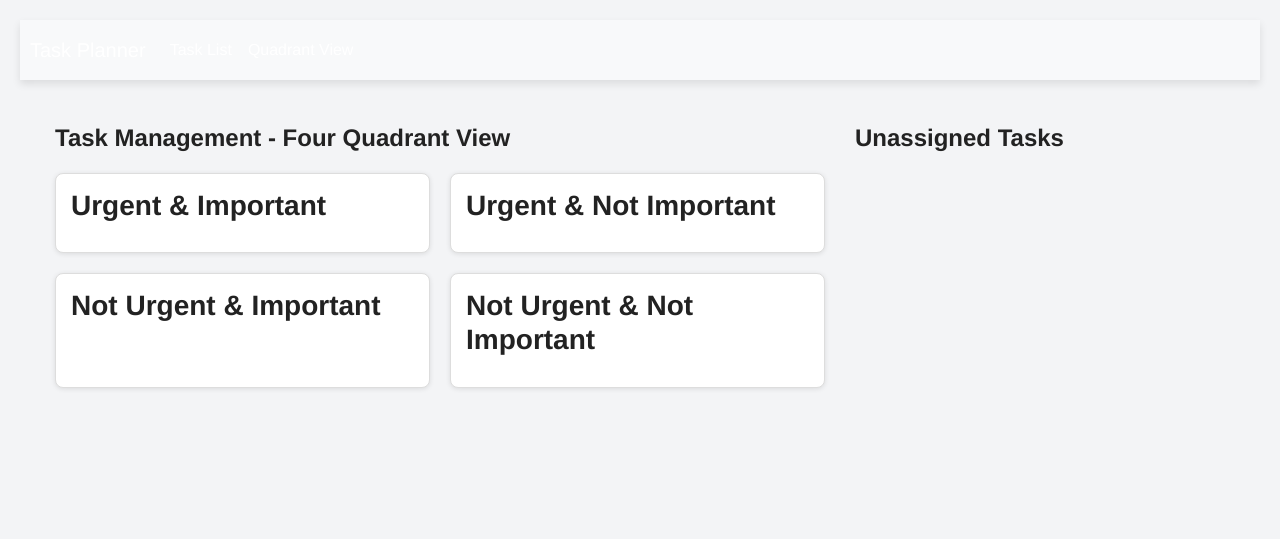
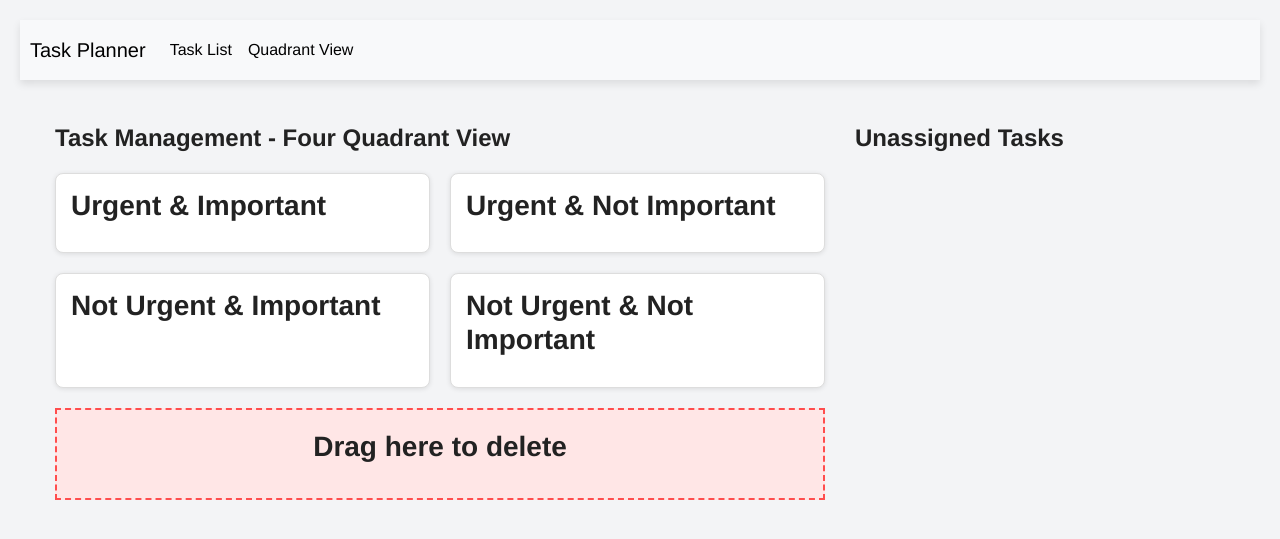
Before and after one commit to DennyOdin/planer-project, a Flask app: page /quadrant_view in a window 1280 px wide. Shown: the top 539 px of the page. Run offline with Flask 3, Linux system fonts and the light colour scheme; some libraries are stand-ins or nearby versions.

Commit message:
Löschen von Aufgaben hinzugefügt in index.html und quad_view.html und draganddrop.js

```diff
--- a/app/routes.py
+++ b/app/routes.py
@@ -74,15 +74,6 @@ def edit_task(task_id):
     flash("Task updated successfully!", "success")
     return redirect(url_for('main.index'))
 
-#delete a task from the db
-@main.route('/task/delete/<int:task_id>', methods=['POST'])
-def delete_task(task_id):
-    task = Task.query.get_or_404(task_id)
-    db.session.delete(task)
-    db.session.commit()
-    flash("Task deleted successfully!", "success")
-    return redirect(url_for('main.index'))
-
 @main.route('/quadrant_view')
 def quadrant_view():
     # Fetch tasks that are unassigned (to display on the right)
@@ -113,3 +104,12 @@ def update_task_quadrant(task_id):
         db.session.commit()
         return jsonify({'success': True}), 200
     return jsonify({'success': False}), 404
+
+# delete a task from the db
+@main.route('/task/delete/<int:task_id>', methods=['POST'])
+def delete_task(task_id):
+    task = Task.query.get_or_404(task_id)
+    db.session.delete(task)
+    db.session.commit()
+    flash("Task deleted successfully!", "success")
+    return jsonify({'success': True}), 200
--- a/app/static/css/styles.css
+++ b/app/static/css/styles.css
@@ -32,7 +32,7 @@ h2 {
 
 /* Navbar Brand and Link Colors */
 .navbar-brand, .navbar-nav .nav-link {
-    color: #ffffff !important; /* Pure white for better readability */
+    color: #000000 !important; /* Pure white for better readability */
     font-weight: 500; /* Slightly bolder text */
 }
 
@@ -142,3 +142,12 @@ h2 {
         grid-template-columns: 1fr;
     }
 }
+
+.deletion-zone {
+    border: 2px dashed #ff4d4d;
+    color: #ff4d4d;
+    padding: 20px;
+    text-align: center;
+    margin-top: 20px;
+    background-color: #ffe6e6;
+}
--- a/app/static/scripts/drag_and_drop.js
+++ b/app/static/scripts/drag_and_drop.js
@@ -1,9 +1,8 @@
 document.addEventListener('DOMContentLoaded', () => {
-    // Add draggable attribute to each task in the unassigned list
+    // Set draggable attributes and drag event listeners
     document.querySelectorAll('.list-group-item, .task-item').forEach(item => {
         item.setAttribute('draggable', true);
 
-        // Drag start event
         item.addEventListener('dragstart', (event) => {
             event.dataTransfer.setData('taskId', event.target.dataset.taskId);
         });
@@ -11,39 +10,57 @@ document.addEventListener('DOMContentLoaded', () => {
 
     // Quadrant drop zones
     document.querySelectorAll('.quadrant').forEach(quadrant => {
-        // Allow tasks to be dropped
         quadrant.addEventListener('dragover', (event) => event.preventDefault());
-
-        // Drop event to handle task assignment
         quadrant.addEventListener('drop', (event) => {
             event.preventDefault();
             const taskId = event.dataTransfer.getData('taskId');
             const taskElement = document.querySelector(`[data-task-id="${taskId}"]`);
-
             if (taskElement) {
-                // Append task to the dropped quadrant
                 quadrant.querySelector('.task-list').appendChild(taskElement);
-                updateTaskQuadrant(taskId, quadrant.id);  // Call to update quadrant in the database
+                updateTaskQuadrant(taskId, quadrant.id);  // Update the quadrant
             }
         });
     });
+
+    // Deletion zone
+    const deletionZone = document.getElementById('deletion-zone');
+    deletionZone.addEventListener('dragover', (event) => event.preventDefault());
+    deletionZone.addEventListener('drop', (event) => {
+        event.preventDefault();
+        const taskId = event.dataTransfer.getData('taskId');
+
+        if (taskId) {
+            deleteTask(taskId, () => {
+                const taskElement = document.querySelector(`[data-task-id="${taskId}"]`);
+                if (taskElement) {
+                    taskElement.remove();  // Remove the task from the DOM
+                }
+            });
+        }
+    });
 });
 
-// Function to update the task's quadrant in the database
-function updateTaskQuadrant(taskId, quadrantId) {
-    fetch(`/update_task_quadrant/${taskId}`, {
+// Function to delete task
+function deleteTask(taskId, callback) {
+    fetch(`/task/delete/${taskId}`, {
         method: 'POST',
         headers: {
             'Content-Type': 'application/json'
-        },
-        body: JSON.stringify({ quadrant: quadrantId })
+        }
     })
     .then(response => response.json())
     .then(data => {
         if (data.success) {
-            console.log("Task quadrant updated successfully!");
+            console.log("Task deleted successfully!");
+            if (callback) callback();
+            window.location.reload();  // Force a page reload after successful deletion
         } else {
-            console.error("Failed to update task quadrant.");
+            console.error("Failed to delete task.");
+            alert("Failed to delete task. Please try again.");
         }
+    })
+    .catch(error => {
+        console.error("Error:", error);
+        alert("An error occurred. Please try again.");
     });
 }
--- a/app/templates/quadrant_view.html
+++ b/app/templates/quadrant_view.html
@@ -54,6 +54,11 @@ Quadrant View
                 </div>
             </div>
         </div>
+
+        <!-- Deletion Zone -->
+        <div class="deletion-zone" id="deletion-zone">
+            <h3>Drag here to delete</h3>
+        </div>
     </div>
 
     <!-- Full Task List: One-third width -->
```
Also changed, not shown: app/templates/index.html (+28 -3 lines), instance/planner.db.
